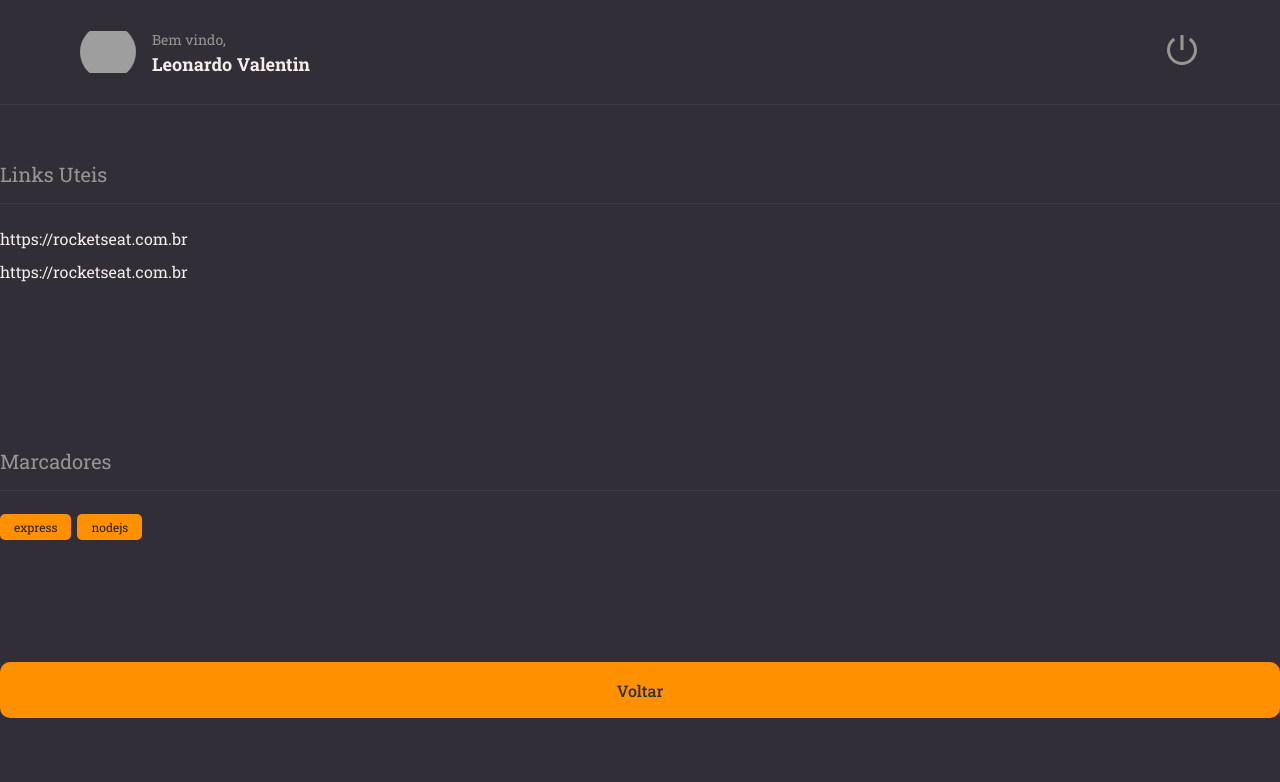
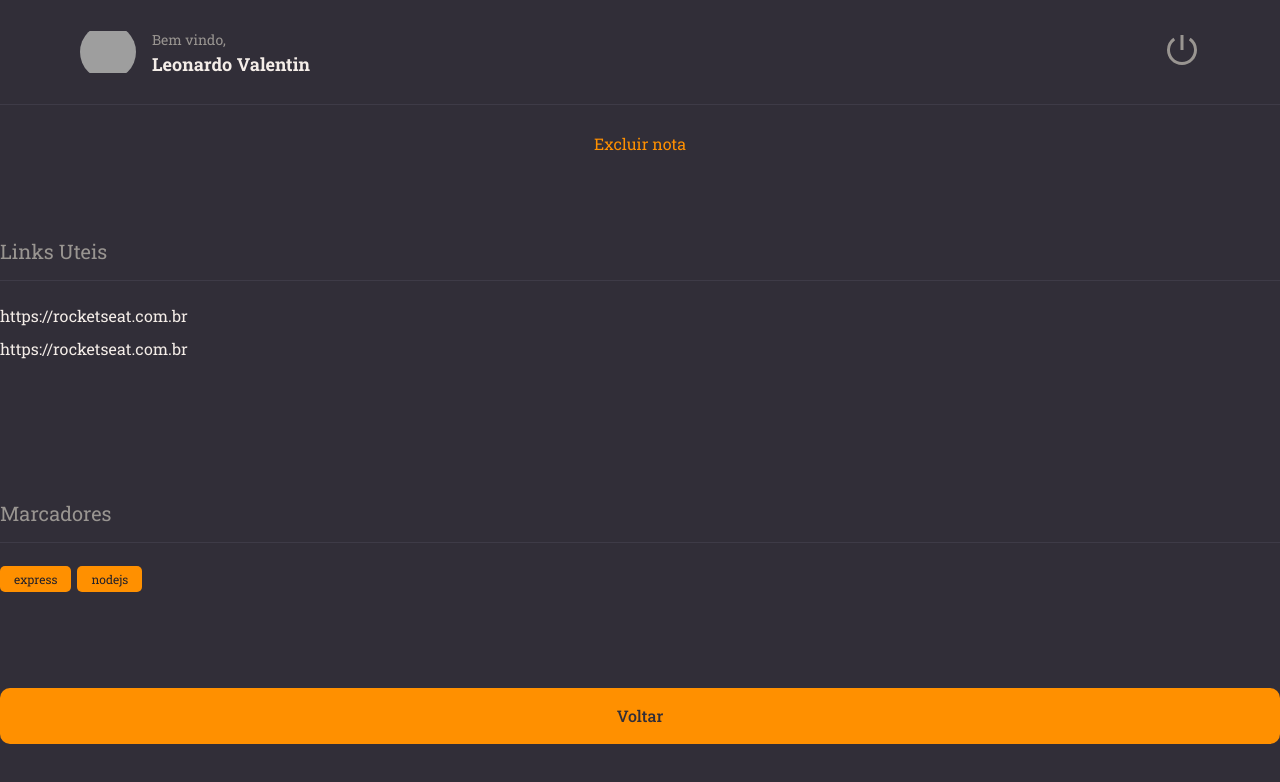
Before and after one commit to leonardo-valentin/rocketnotes, a React (Vite) app: page / in a window 1280 px wide. Shown: the top 782 px of the page. Built offline with nearby package versions, Linux system fonts and the light colour scheme; grey boxes are pictures that could not be loaded.

Commit message:
feat component ButtonText and style

```diff
--- /dev/null
+++ b/src/components/ButtonText/index.jsx
@@ -0,0 +1,10 @@
+import { Container } from "./style";
+
+// eslint-disable-next-line react/prop-types
+export function ButtonText({ title, ...rest }) {
+  return (
+    <Container type="button" {...rest}>
+      {title}
+    </Container>
+  );
+}
--- /dev/null
+++ b/src/components/ButtonText/style.js
@@ -0,0 +1,9 @@
+import styled from "styled-components";
+
+export const Container = styled.button`
+  background: none;
+  color: ${({ theme }) => theme.COLORS.ORANGE};
+
+  border: none;
+  font-size: 1.6rem;
+`;
--- a/src/pages/Details/index.jsx
+++ b/src/pages/Details/index.jsx
@@ -1,6 +1,7 @@
 import { Container, Links } from "./styles.js";
 import { Header } from "../../components/Header/index.jsx";
 import { Button } from "../../components/Button/index.jsx";
+import { ButtonText } from "../../components/ButtonText/index.jsx";
 import { Section } from "../../components/Section/index.jsx";
 import { Tag } from "../../components/Tag/index.jsx";
 
@@ -8,6 +9,7 @@
   return (
     <Container>
       <Header />
+      <ButtonText title="Excluir nota" />
       <Section title="Links Uteis">
         <Links>
           <li>
```
